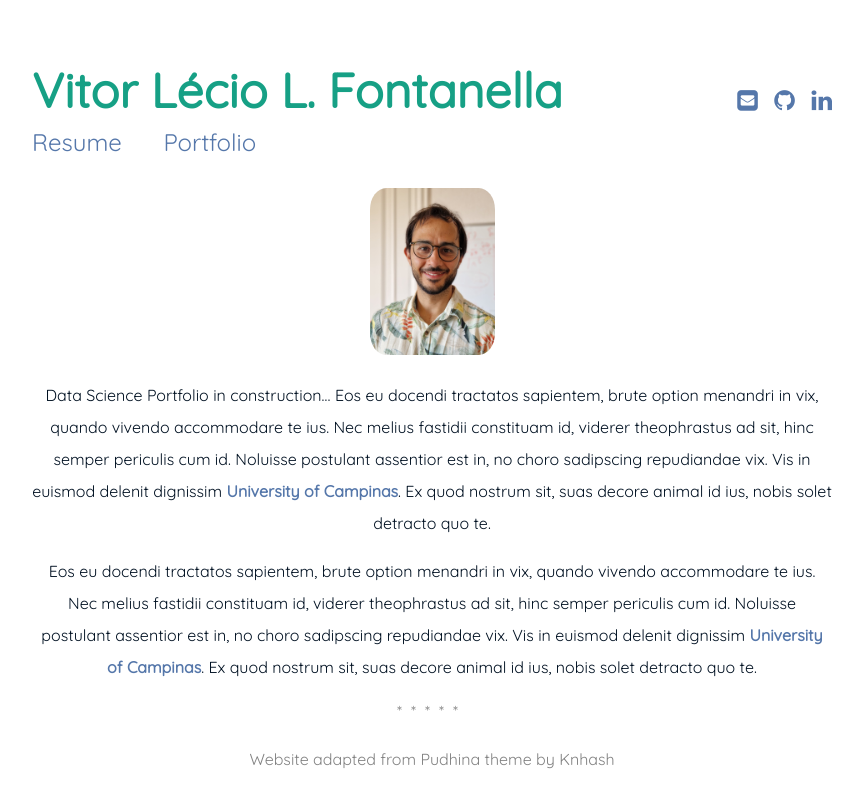
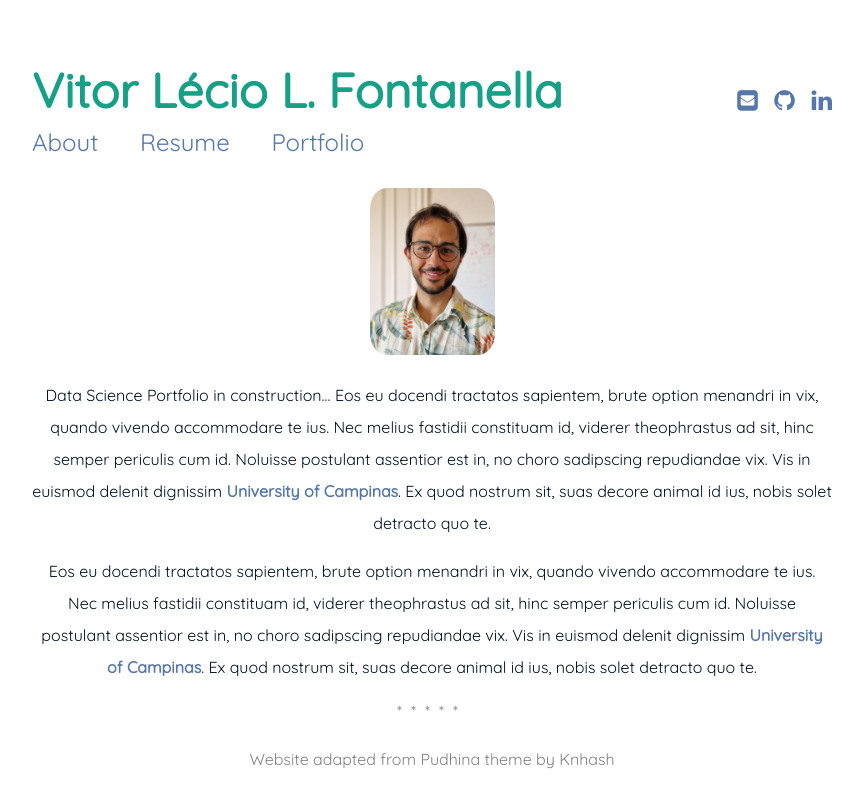
Before and after one commit to vitorlecio/vitorlecio.github.io, a Jekyll site: the page built from index.md, in a window 1280 px wide. Shown: the top 808 px of the page, without its empty margins (208-1071 px from the left). Built offline with Jekyll 4.4.1, drawn with Linux system fonts in a browser that asks for light colours.

Commit message:
linking modifications

```diff
--- a/_includes/header.html
+++ b/_includes/header.html
@@ -2,8 +2,9 @@
 <div class="navigation">
 <a href="{{ '/' | prepend: site.baseurl }}" class="logo">{{ site.title }}</a>
 <ul class="menu">
+<li class="menu__entry"><a href="{{ '/index' | prepend: site.baseurl }}">About</a></li>
 <li class="menu__entry"><a href="{{ '/resume' | prepend: site.baseurl }}">Resume</a></li>
-<li class="menu__entry"><a href="{{ '/portfolio' | prepend: site.baseurl }}">Portfolio</a></li>
+<li class="menu__entry"><a href="{{ '/blog' | prepend: site.baseurl }}">Portfolio</a></li>
 </ul>
 </div>
 <ul class="social-links">
```
